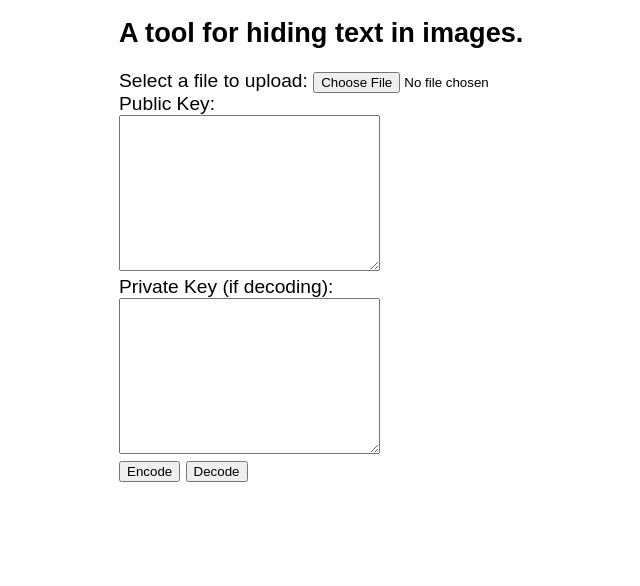
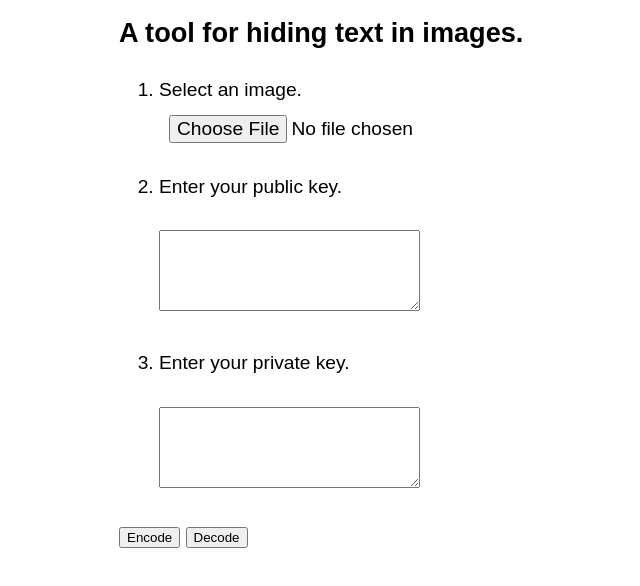
Before and after one commit to NoahSaso/calhacks6.0, a plain HTML site: page web/index.html in a window 1280 px wide. Shown: the part 154-740 px from the top of the page, without its empty margins (171-811 px from the left). Drawn offline with Linux system fonts and the light colour scheme; a web font is replaced by a local one.

Commit message:
Add some styling to landing page.

```diff
--- a/web/index.html
+++ b/web/index.html
@@ -1,4 +1,3 @@
-
 <!DOCTYPE html>
 <html>
 
@@ -7,6 +6,7 @@
     <title>NAZA</title>
     <link rel="stylesheet" href="styles/type.css"></link>
     <link rel="stylesheet" href="styles/position.css"></link>
+    <link rel="stylesheet" href="styles/button.css"></link>
     <script src="scripts/ajax.js"></script>
     <!-- Favicon is GitHub profile image. -->
     <link rel="icon" href="styles/pooh.jpeg">
@@ -17,24 +17,26 @@
     <h1>IM-NAZA.</h1>
     <h3>A tool for hiding text in images.</h3>
 
-    <br>
+    <ol>
 
-    <label for="fileupload">Select a file to upload: </label>
-    <input type="file" name="fileupload" value="fileupload" id="fileupload">
+      <li>
+	<p> Select an image. </p>
+	<div class="fileUpload btn btn-primary">
+	  <input type="file" class="upload" name="fileupload" value="fileupload" id="fileupload">
+	</div>
+      </li>
 
-    <br>
+      <li>
+	<p> Enter your public key. </p> <br>
+	<textarea name="publickey" id="publickey" cols="30" rows="5"></textarea>
+      </li>
 
-    <label for="publickey">Public Key: </label>
-    <br>
-    <textarea name="publickey" id="publickey" cols="30" rows="10"></textarea>
+      <li>
+	<p> Enter your private key. </p> <br>
+	<textarea name="privatekey" id="privatekey" cols="30" rows="5"></textarea>
+      </li>
 
-    <br>
-
-    <label for="privatekey">Private Key (if decoding): </label>
-    <br>
-    <textarea name="privatekey" id="privatekey" cols="30" rows="10"></textarea>
-
-    <br>
+    </ol>
 
     <input type="button" onclick="submit(false)" value="Encode">
     <input type="button" onclick="submit(true)" value="Decode">
--- /dev/null
+++ b/web/styles/button.css
@@ -0,0 +1,8 @@
+.fileUpload {
+    overflow: hidden;
+    margin: 10px;
+}
+.fileUpload input.upload {
+    font-size: 100%;
+    cursor: pointer;
+}
```
